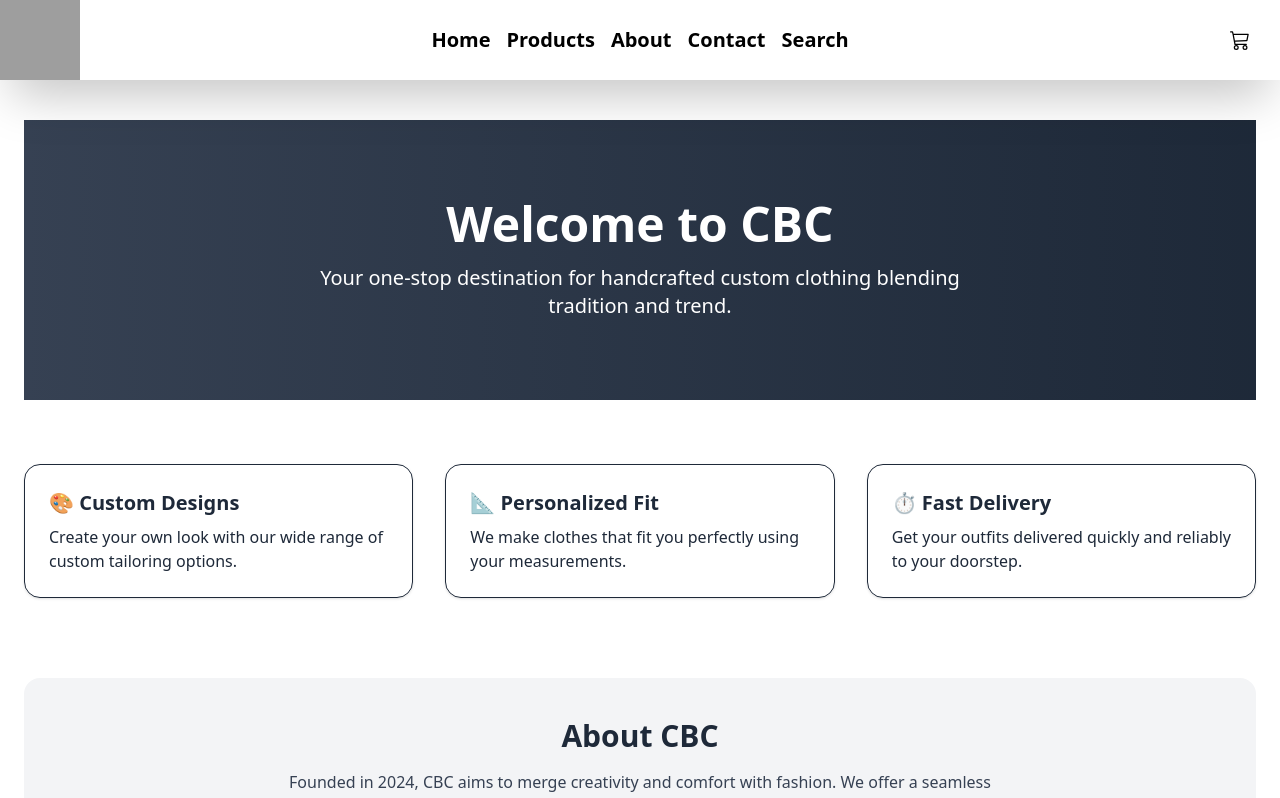
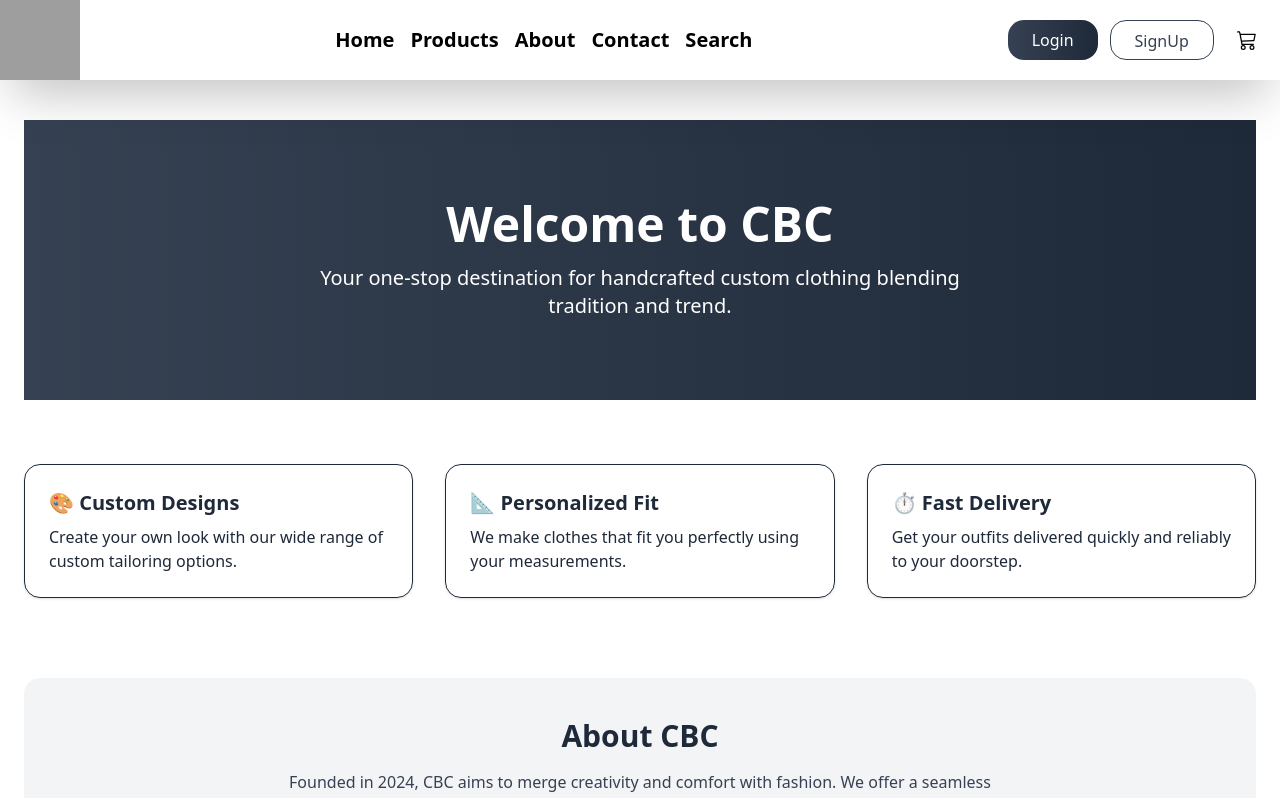
Before and after one commit to ChiththajaGalabodage/cbc-frontend, a React (Vite) app: page / in a window 1280 px wide. Shown: the top 798 px of the page. Built offline with nearby package versions, Linux system fonts and the light colour scheme; grey boxes are pictures that could not be loaded; a web font is replaced by a local one.

Commit message:
add signup and loging button at header 🕹️

```diff
--- a/src/components/header.jsx
+++ b/src/components/header.jsx
@@ -39,6 +39,20 @@ export default function Header() {
         </Link>
         <Link to="/search" className=" text-[20px] font-bold mx-2">
           Search
+        </Link>
+      </div>
+      <div className="flex items-center justify-center">
+        <Link
+          to="/login"
+          className="px-6 py-2 h-[40px] rounded-2xl bg-gradient-to-r from-gray-700 to-gray-800 text-white font-medium hover:shadow-md transition cursor-pointer"
+        >
+          Login
+        </Link>
+        <Link
+          to="/signup"
+          className="ml-3 px-6 py-2 h-[40px] rounded-2xl border border-gray-700 text-gray-700 font-medium hover:bg-gray-700 hover:text-white transition cursor-pointer"
+        >
+          SignUp
         </Link>
       </div>
 
--- a/src/pages/homeUsPage.jsx
+++ b/src/pages/homeUsPage.jsx
@@ -10,7 +10,6 @@ export default function HomeUsPage() {
           tradition and trend.
         </p>
       </section>
-
       {/* Features Section */}
       <section className="grid grid-cols-1 md:grid-cols-2 lg:grid-cols-3 gap-8 mb-20">
         <div className="border rounded-2xl p-6 shadow hover:shadow-lg transition">
@@ -31,7 +30,6 @@ export default function HomeUsPage() {
           </p>
         </div>
       </section>
-
       {/* About Short Section */}
       <section className="text-center bg-gray-100 p-10 rounded-2xl mb-20">
         <h2 className="text-3xl font-bold mb-4">About CBC</h2>
@@ -41,7 +39,6 @@ export default function HomeUsPage() {
           real-time customization and top-notch support.
         </p>
       </section>
-
       {/* Contact Section */}
       <section className="bg-white rounded-2xl p-6 border shadow-md max-w-3xl mx-auto">
         <h2 className="text-2xl font-bold mb-6 text-center">Get in Touch</h2>
```
